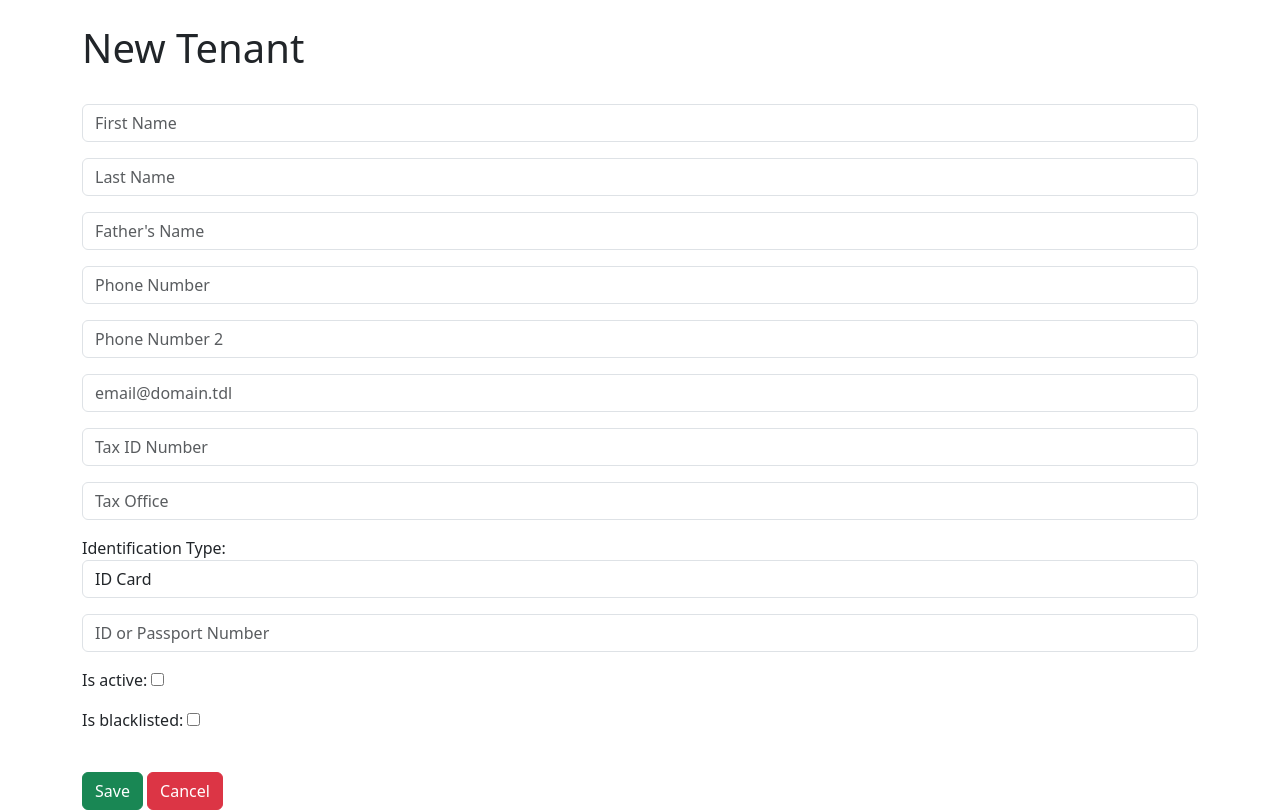
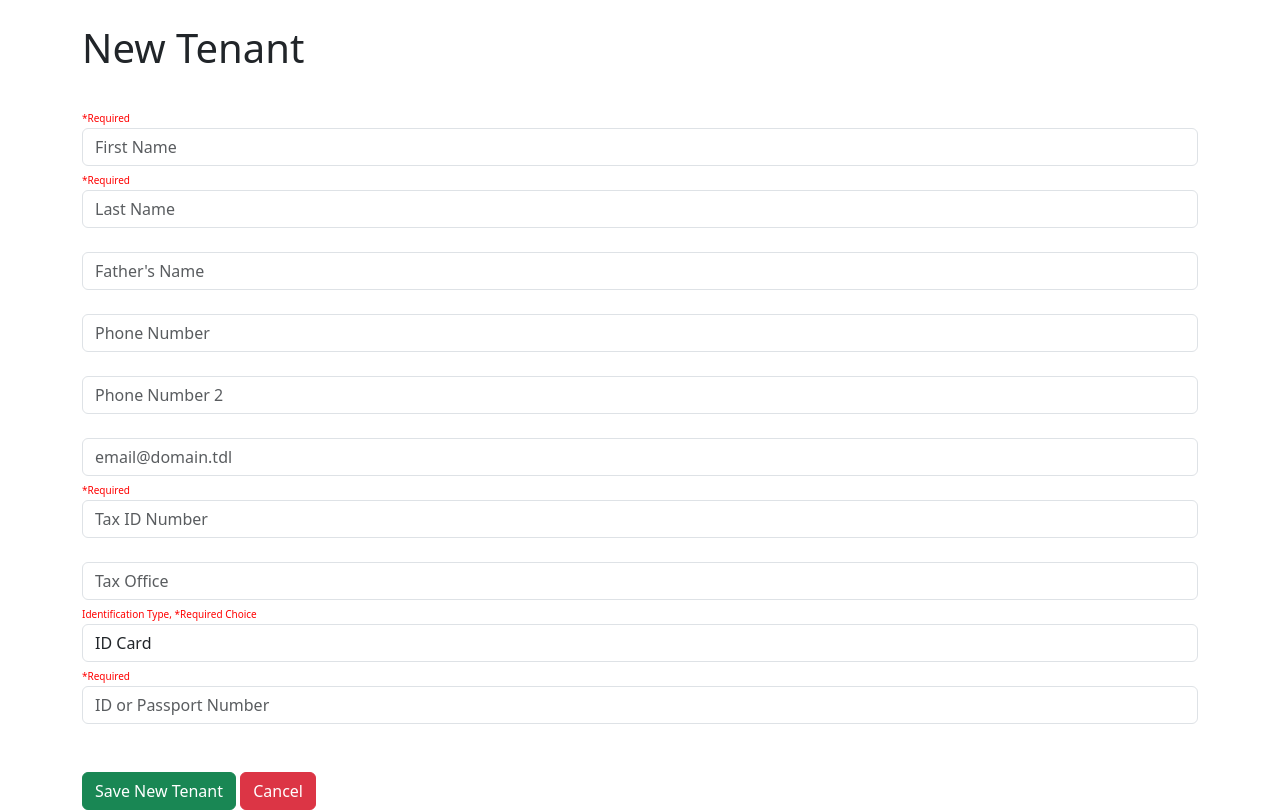
Before and after one commit to mastrokostas/prometheus_crm_project, a Django app: page /tenants/add_tenant/ in a window 1280 px wide. Shown: the part 56-866 px from the top of the page. Run offline with Django 5.2, Linux system fonts and the light colour scheme; a user stored in the database is signed in; parts of the project's set-up code (start-up, migrations or seed data) failed here and were passed over.

Commit message:
add tenant configured

```diff
--- a/tenants/forms.py
+++ b/tenants/forms.py
@@ -10,21 +10,21 @@ ID_CHOICES = {
 
 class AddTenantForm(forms.ModelForm):
 
-    first_name = forms.CharField(required=True, widget=forms.widgets.TextInput(attrs={"placeholder":"First Name", "class":"form-control"}), label="")
-    last_name = forms.CharField(required=True, widget=forms.widgets.TextInput(attrs={"placeholder":"Last Name", "class":"form-control"}), label="")
+    first_name = forms.CharField(required=True, widget=forms.widgets.TextInput(attrs={"placeholder":"First Name", "class":"form-control"}), label="*Required") #, label="*Required"
+    last_name = forms.CharField(required=True, widget=forms.widgets.TextInput(attrs={"placeholder":"Last Name", "class":"form-control"}), label="*Required") #, label="*Required"
     fathers_name = forms.CharField(required=False, widget=forms.widgets.TextInput(attrs={"placeholder":"Father's Name", "class":"form-control"}), label="")
     phone = forms.CharField(required=False, widget=forms.widgets.TextInput(attrs={"placeholder":"Phone Number", "class":"form-control"}), label="")
     phone_2 = forms.CharField(required=False, widget=forms.widgets.TextInput(attrs={"placeholder":"Phone Number 2", "class":"form-control"}), label="")
     email = forms.EmailField(required=False, widget=forms.widgets.EmailInput(attrs={"placeholder":"email@domain.tdl", "class":"form-control"}), label="")
-    tax_id = forms.CharField(required=True, widget=forms.widgets.TextInput(attrs={"placeholder":"Tax ID Number", "class":"form-control"}), label="")
+    tax_id = forms.CharField(required=True, widget=forms.widgets.TextInput(attrs={"placeholder":"Tax ID Number", "class":"form-control"}), label="*Required") #, label="*Required"
     tax_office = forms.CharField(required=False, widget=forms.widgets.TextInput(attrs={"placeholder":"Tax Office", "class":"form-control"}), label="")
-    id_type = forms.CharField(required=True, widget=forms.Select(attrs={"class":"form-control"}, choices=ID_CHOICES), label="Identification Type")
-    id_number = forms.CharField(required=True, widget=forms.widgets.TextInput(attrs={"placeholder":"ID or Passport Number", "class":"form-control"}), label="")
-    is_active = forms.BooleanField(required=False)
-    is_blacklisted = forms.BooleanField(required=False)
+    id_type = forms.CharField(required=True, widget=forms.Select(attrs={"class":"form-control"}, choices=ID_CHOICES), label="Identification Type, *Required Choice")
+    id_number = forms.CharField(required=True, widget=forms.widgets.TextInput(attrs={"placeholder":"ID or Passport Number", "class":"form-control"}), label="*Required") #, label="*Required"
+    # is_active = forms.BooleanField(required=False)
+    # is_blacklisted = forms.BooleanField(required=False)
 
     class Meta:
         model = Tenant
         exclude = [
-            "created_at", "updated",
+            "created_at", "updated", "is_active", "is_blacklisted",
         ]
--- a/tenants/models.py
+++ b/tenants/models.py
@@ -21,7 +21,7 @@ class Tenant(models.Model):
     tax_office = models.CharField(max_length=100, blank=True, null=False)
     id_type = models.CharField(max_length=30, choices=ID_CHOICES, null=False)
     id_number = models.CharField(max_length=50, null=False)
-    is_active = models.BooleanField(default=True, null=False)
+    is_active = models.BooleanField(default=False, null=False)
     is_blacklisted = models.BooleanField(default=False, null=False)
 
     def __str__(self):
--- a/tenants/templates/tenants/add_tenant.html
+++ b/tenants/templates/tenants/add_tenant.html
@@ -11,10 +11,15 @@ New Tenant
 
 <form method="POST" action="{% url 'add_tenant' %}">
     {% csrf_token %}
-    {{ form.as_p }}
+    {% comment %} {{ form.as_p }} {% endcomment %}
+    {% for field in form %}
+        <label class="required" style="color:red; font-size:10px;" for="{{ field.auto_id }}">{{ field.label }}</label>
+        {{ field }}
+    {% endfor %}
+    <br/>
     <br/>
     <button type="submit" class="btn btn-success">
-        Save
+        Save New Tenant
     </button>
     <a href="{% url 'all_tenants' %}" class="btn btn-danger">Cancel</a>
 
--- a/tenants/templates/tenants/all_tenants.html
+++ b/tenants/templates/tenants/all_tenants.html
@@ -25,6 +25,7 @@ All Tenants
             <th scope="col">Last Name</th>
             <th scope="col">First Name</th>
             <th scope="col">Phone Number</th>
+            <th scope="col">Email</th>
             <th scope="col">Active</th>
             <th scope="col">Blacklisted</th>
           </tr>
@@ -36,7 +37,8 @@ All Tenants
                     <td><a href="{% url "tenant_record" tenant.id %}">{{ tenant.id }}</a></td>
                     <td><a href="{% url "tenant_record" tenant.id %}">{{ tenant.last_name }}</a></td>
                     <td><a href="{% url "tenant_record" tenant.id %}">{{ tenant.first_name }}</a></td>
-                    <td>{{ tenant.phone }}</td>
+                    <td><a href="tel:{{ tenant.phone }}">{{ tenant.phone }}</a></td>
+                    <td><a href="mailto:{{ record.email }}">{{ tenant.email }}</a></td>
                     {% if tenant.is_active == True %}
                     <td style="color:green;">
                         Active
```
Also changed, not shown: db.sqlite3, tenants/migrations/0012_alter_tenant_is_active.py (added), tenants/migrations/0013_alter_tenant_id_type.py (added), tenants/migrations/0014_alter_tenant_id_type.py (added).
